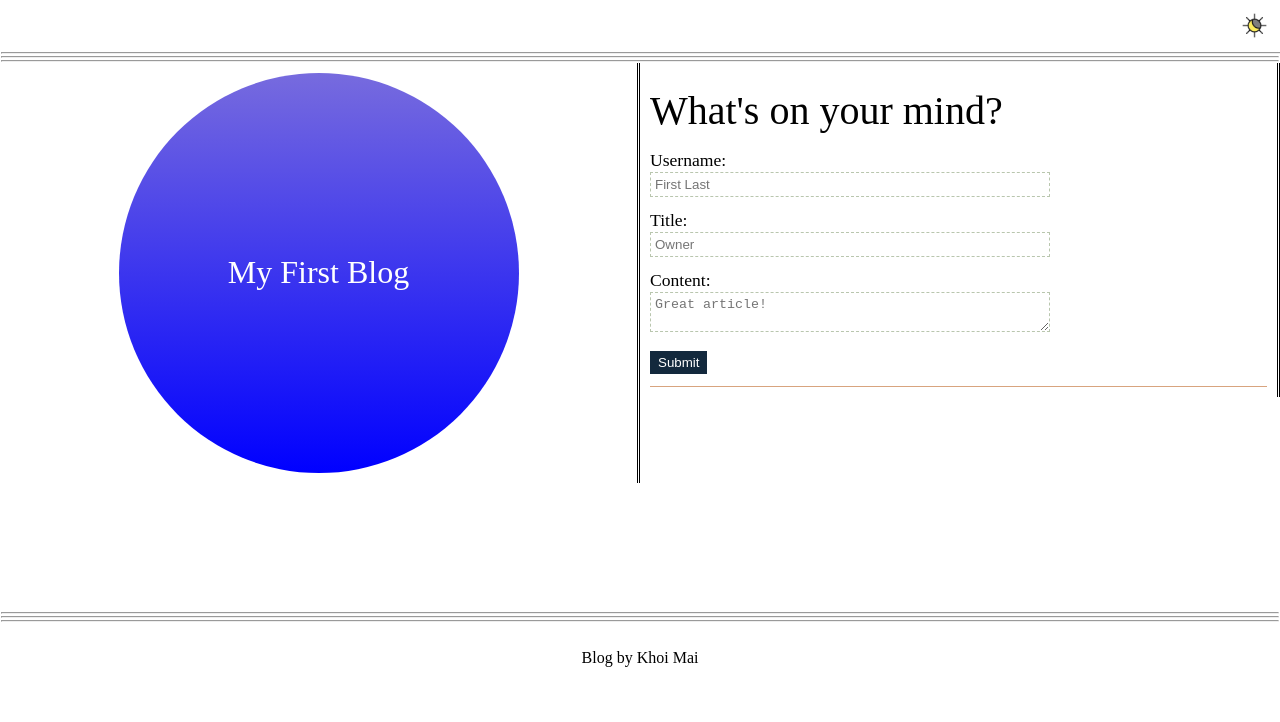
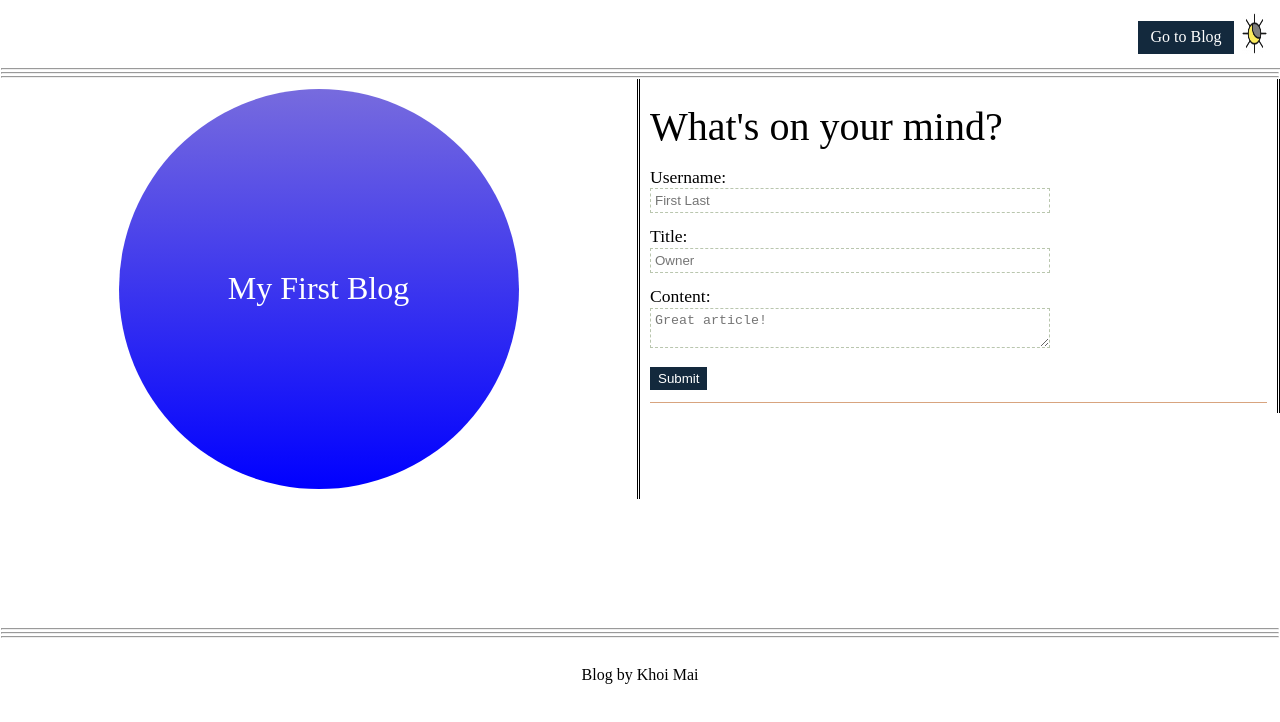
Before and after one commit to thegreatwall88/My-Blog-, a plain HTML site: page blog.html in a window 1280 px wide. Drawn offline with Linux system fonts and the light colour scheme.

Commit message:
updated link between pages and add go to blog button

```diff
--- a/assets/css/blog.css
+++ b/assets/css/blog.css
@@ -169,7 +169,27 @@ body {
     background-color: #ffffff;
     color: #000000;
   }
+  .button {
+    padding: 0.5% 1%;
+    font-size: 1em;
+    color: #fff;
+    background-color: #13293d;
+    border: none;
+    outline: none;
+    cursor: pointer;
+    text-decoration: none;
+    display: inline-block;
+    margin-top: 0.5em;
+    margin-right: .5em;
+  }
 
+  .button:hover {
+    background-color: #0e1a29;
+  }
+
+  .button:focus {
+    box-shadow: 0 0 5px #13293d;
+  }
   @media screen and (max-width: 768px) {
     header {
       flex-direction: column;
--- a/assets/js/blog.js
+++ b/assets/js/blog.js
@@ -3,7 +3,7 @@ const name = document.getElementById('username');
 const title = document.getElementById('title');
 const content= document.getElementById('content');
 const submitButton = document.getElementById('submit');
-let blogs = [];
+let blogs = JSON.parse(localStorage.getItem('blog')) || [];
 
 submitButton.addEventListener('click', function (event) {
   event.preventDefault();
@@ -15,5 +15,5 @@ submitButton.addEventListener('click', function (event) {
   };
   blogs.push(blog);
   localStorage.setItem('blog', JSON.stringify(blogs));
-
+  window.location.href = 'index.html';
 });
--- a/blog.html
+++ b/blog.html
@@ -13,6 +13,7 @@
 <body class="light">
 
   <header>
+    <a href="index.html" id="go-to-blog" class="button">Go to Blog</a>
     <img src="./assets/images/light-mode-dark-light-512.webp" alt="Light Dark Mode" id="theme-switcher">
   </header>
   <hr width="100%">
```
